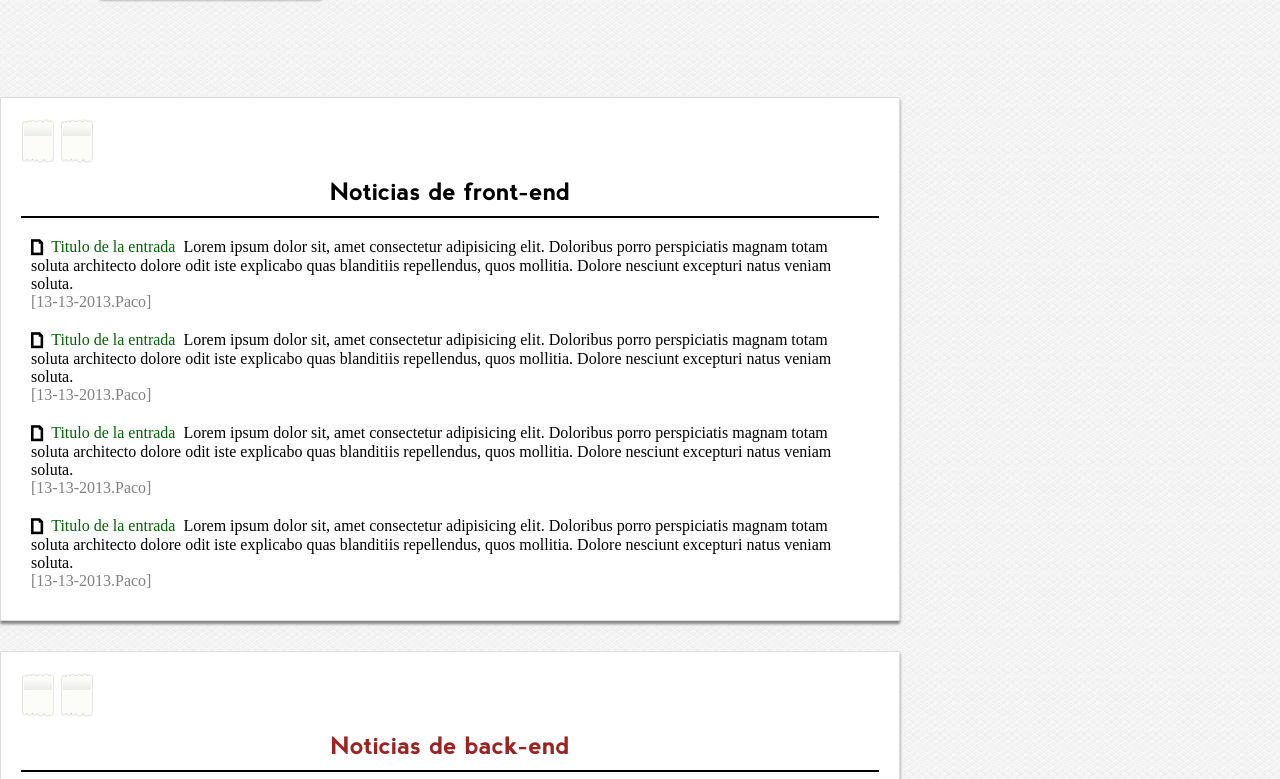
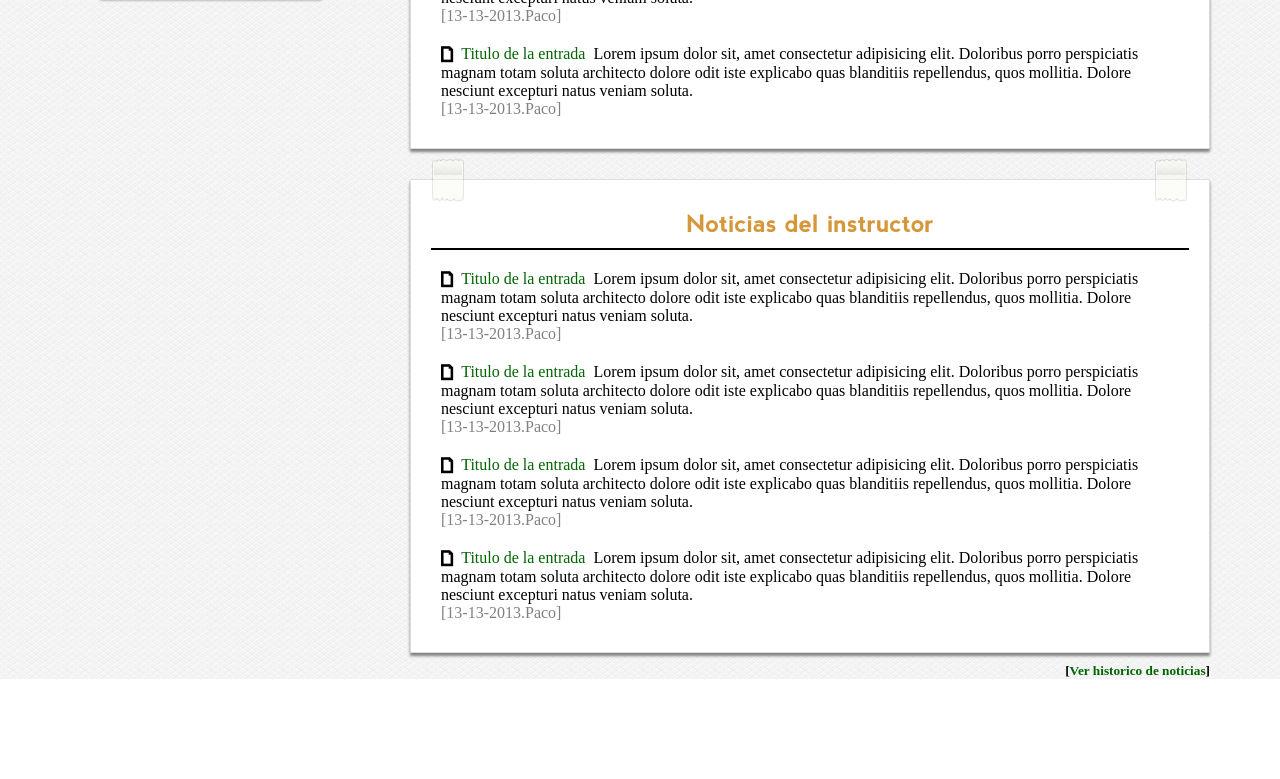
Before and after one commit to mvalenciar/plantillafloatcss, a plain HTML site: page index.html in a window 1280 px wide. Shown: the part 1169-1948 px from the top of the page. After the commit the page ends 1848 px from the top, so only its background shows below. Drawn offline with Linux system fonts and the light colour scheme; files whose address does not match are found by name.

Commit message:
estilos css pegatinas

```diff
--- a/css/style.css
+++ b/css/style.css
@@ -248,7 +248,7 @@ input[type="button"]:active {
 #main {
   display: block;
   margin-top: 50px;
-  width: 900px;
+  width: 800px;
   float: left;
 }
 
@@ -314,3 +314,23 @@ input[type="button"]:active {
 }
 
 /* FIN MAIN - NOTICIAS - ARTICULOS*/
+
+/* INICIO PEGATINAS */
+
+.pegatinas {
+  top: -43px;
+  display: block;
+  position: relative;
+}
+
+.pegatina1 {
+  position: absolute;
+  left: 0px;
+}
+
+.pegatina2 {
+  position: absolute;
+  right: 0px;
+}
+
+/* FIN PEGATINAS */
```
